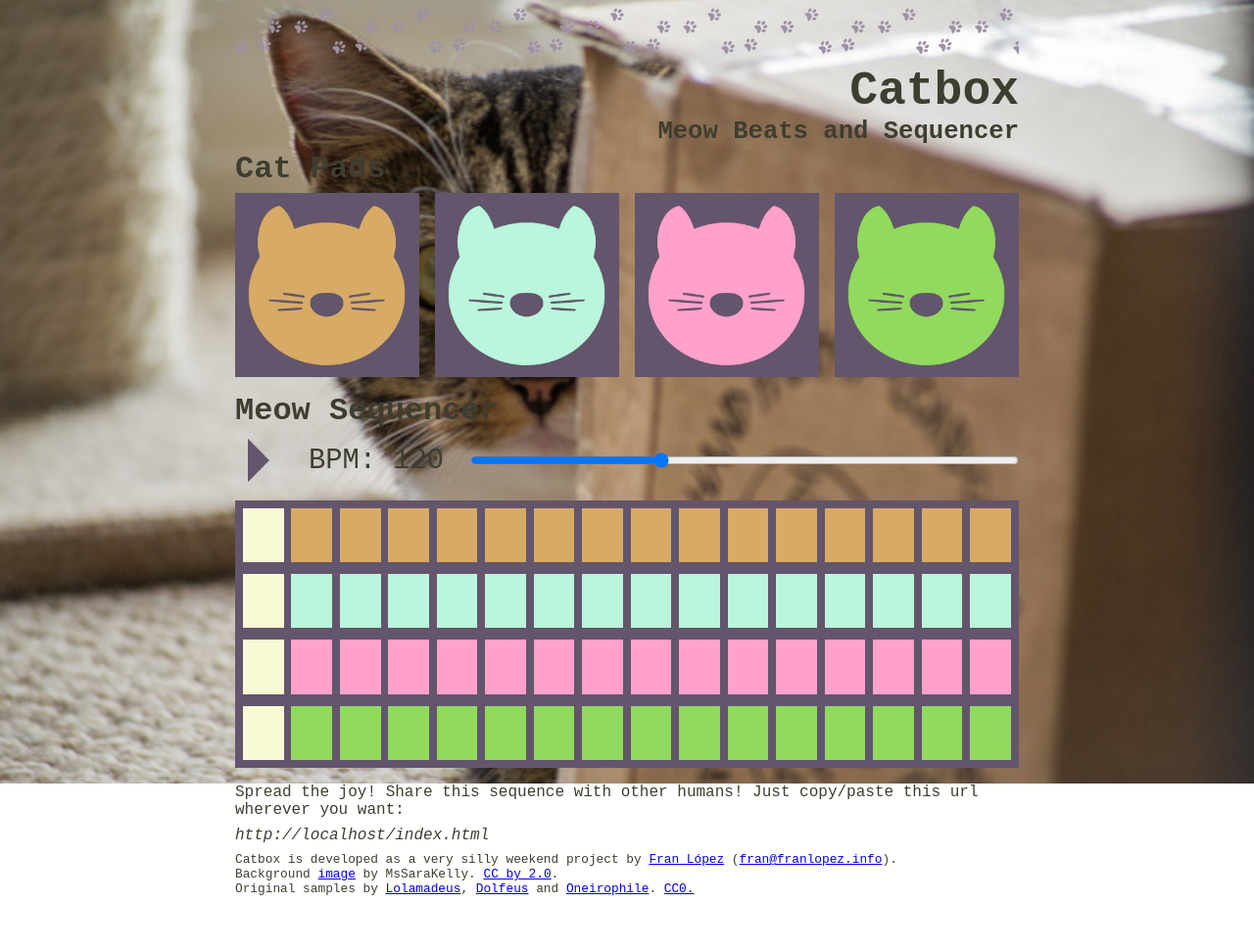
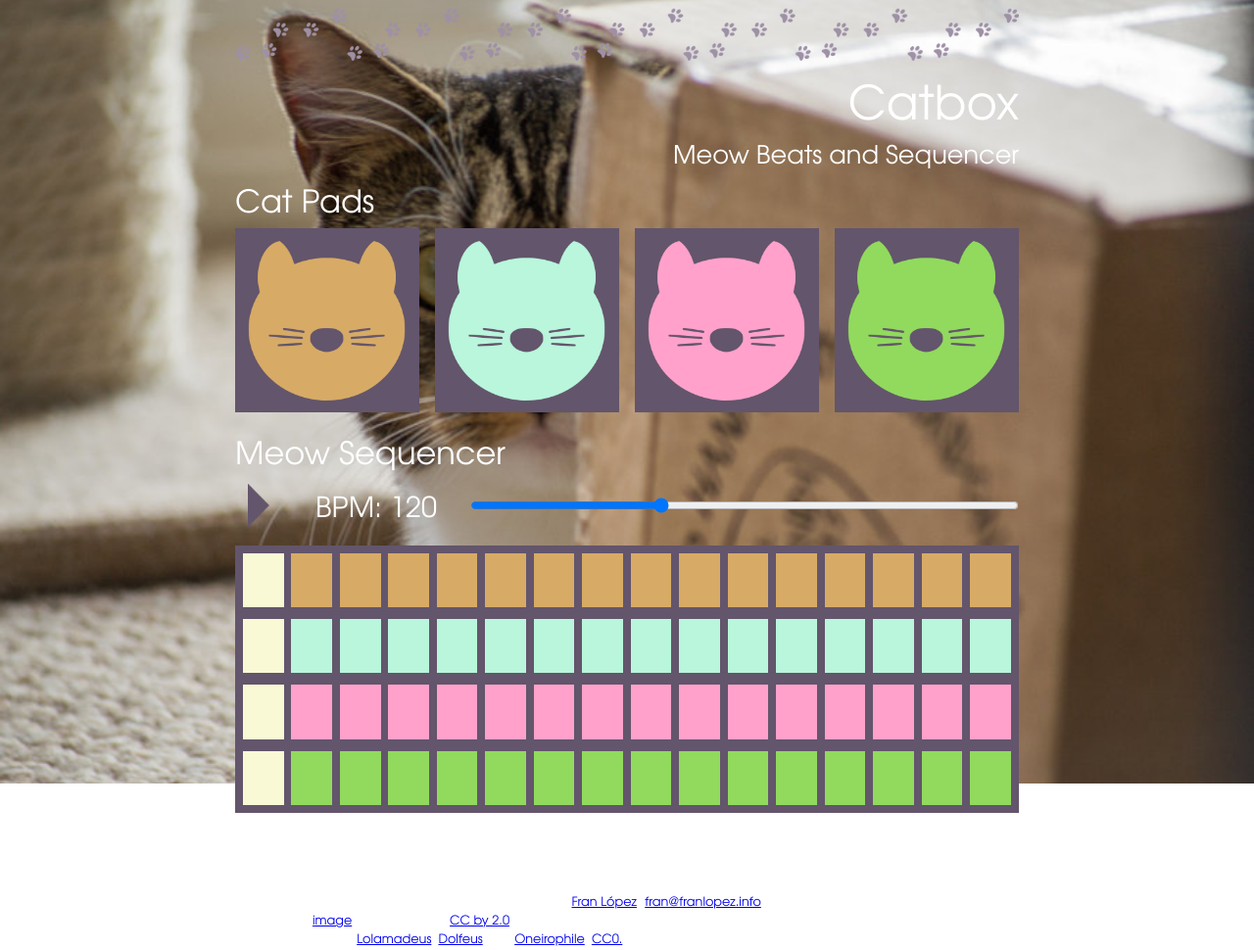
Before and after one commit to franlopez/catbox, a plain HTML site: page index.html in a window 1280 px wide. Shown: the whole page at 98% size. Before the commit the page ends 923 px from the top, so only its background shows below. Drawn offline with nearby package versions, Linux system fonts and the light colour scheme; some packages are replaced by stand-ins of ours.

Commit message:
new font

```diff
--- a/style.css
+++ b/style.css
@@ -1,13 +1,24 @@
+@font-face {
+    font-family: 'texgyreadventorregular';
+    src: url('files/texgyreadventor_regular_macroman/texgyreadventor-regular-webfont.eot');
+    src: url('files/texgyreadventor_regular_macroman/texgyreadventor-regular-webfont.eot?#iefix') format('embedded-opentype'),
+         url('files/texgyreadventor_regular_macroman/texgyreadventor-regular-webfont.woff') format('woff'),
+         url('files/texgyreadventor_regular_macroman/texgyreadventor-regular-webfont.ttf') format('truetype'),
+         url('files/texgyreadventor_regular_macroman/texgyreadventor-regular-webfont.svg#texgyreadventorregular') format('svg');
+    font-weight: normal;
+    font-style: normal;
+}
+
 * {
     margin: 0;
     padding: 0;
 }
 
 body {
-    font-family: "Courier New", Courier, monospace;
+    font-family: 'texgyreadventorregular', sans-serif;
     font-size: 16px;
     margin: 0 auto;
-    color: #3e3e30;
+    color: #FFFFFF;
     padding: 0.5em 10px;
 }
 
@@ -37,17 +48,20 @@ h1 {
     background: url(files/paws.png) repeat-x;
     background-size: auto 42%;
     text-align: right;
+    font-weight: normal;
 }
 
 h2 {
     font-size: 2em;
     margin-bottom: 0.2em;
+    font-weight: normal;
 }
 
 h3 {
     font-size: 1.6em;
     text-align: right;
     margin-bottom: 0.2em;
+    font-weight: normal;
 }
 
 #pads .pad {
@@ -204,18 +218,6 @@ h3 {
 }
 
 
-@media screen and (max-width: 650px) {
-	body, #sequence {
-		font-size: 12px;
-	}
-}
-
-@media screen and (max-width: 470px) {
-	body, #sequence {
-		font-size: 9px;
-	}
-}
-
 @media (min-device-width: 1150px) {
     #bg {
         background: url('files/bg1400.jpg') no-repeat center center;
@@ -233,6 +235,10 @@ h3 {
 }
 
 @media (min-device-width: 2300px) {
+    body {
+        font-size: 19px;
+    }
+
     #bg {
         background: url('files/bg2600.jpg') no-repeat center center;
     }
```
Also changed, not shown: files/texgyreadventor_regular_macroman/texgyreadventor-regular-webfont.svg (added), files/texgyreadventor_regular_macroman/texgyreadventor-regular-webfont.ttf (added), files/texgyreadventor_regular_macroman/texgyreadventor-regular-webfont.woff (added), 1 other file.
